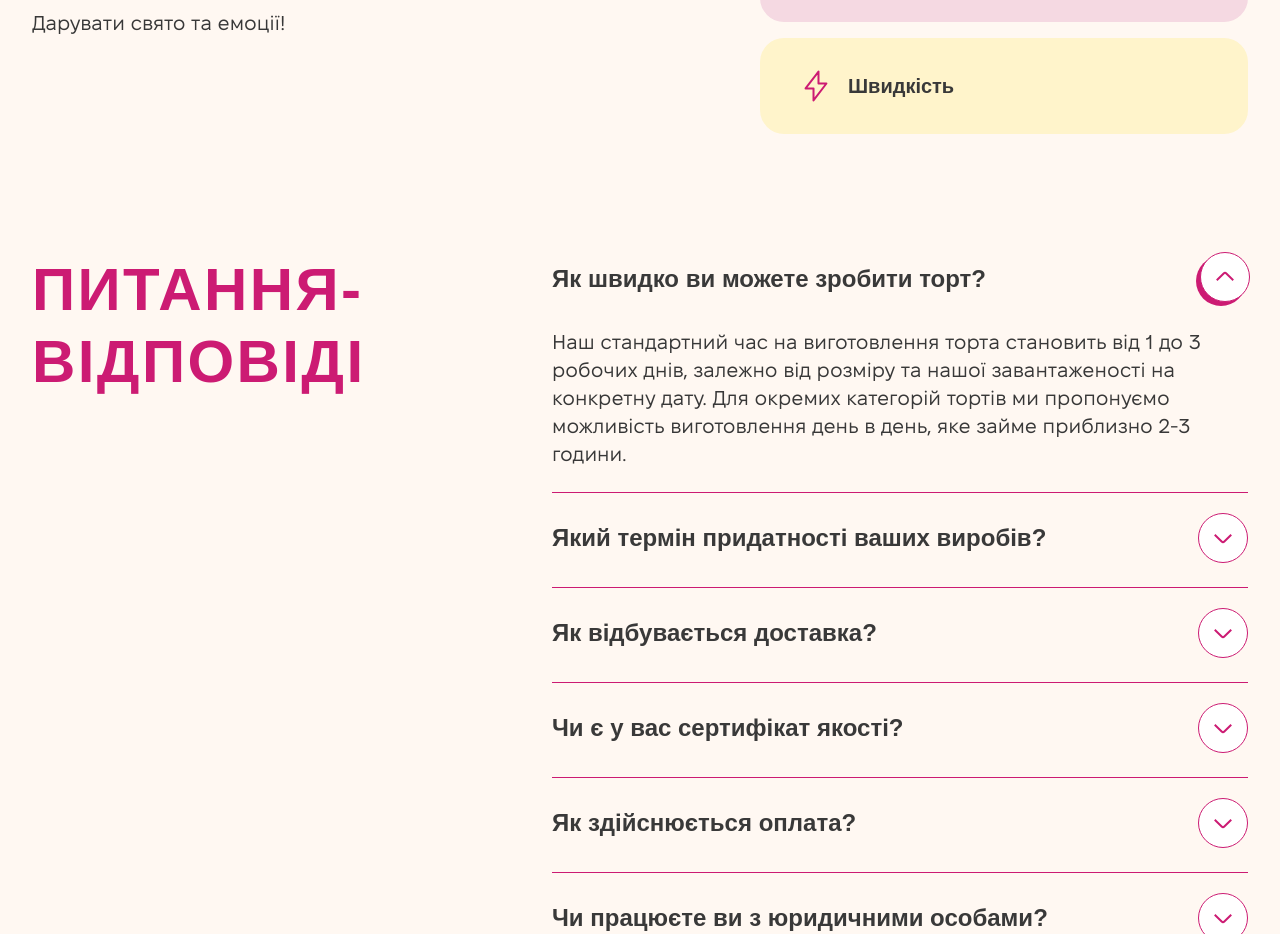
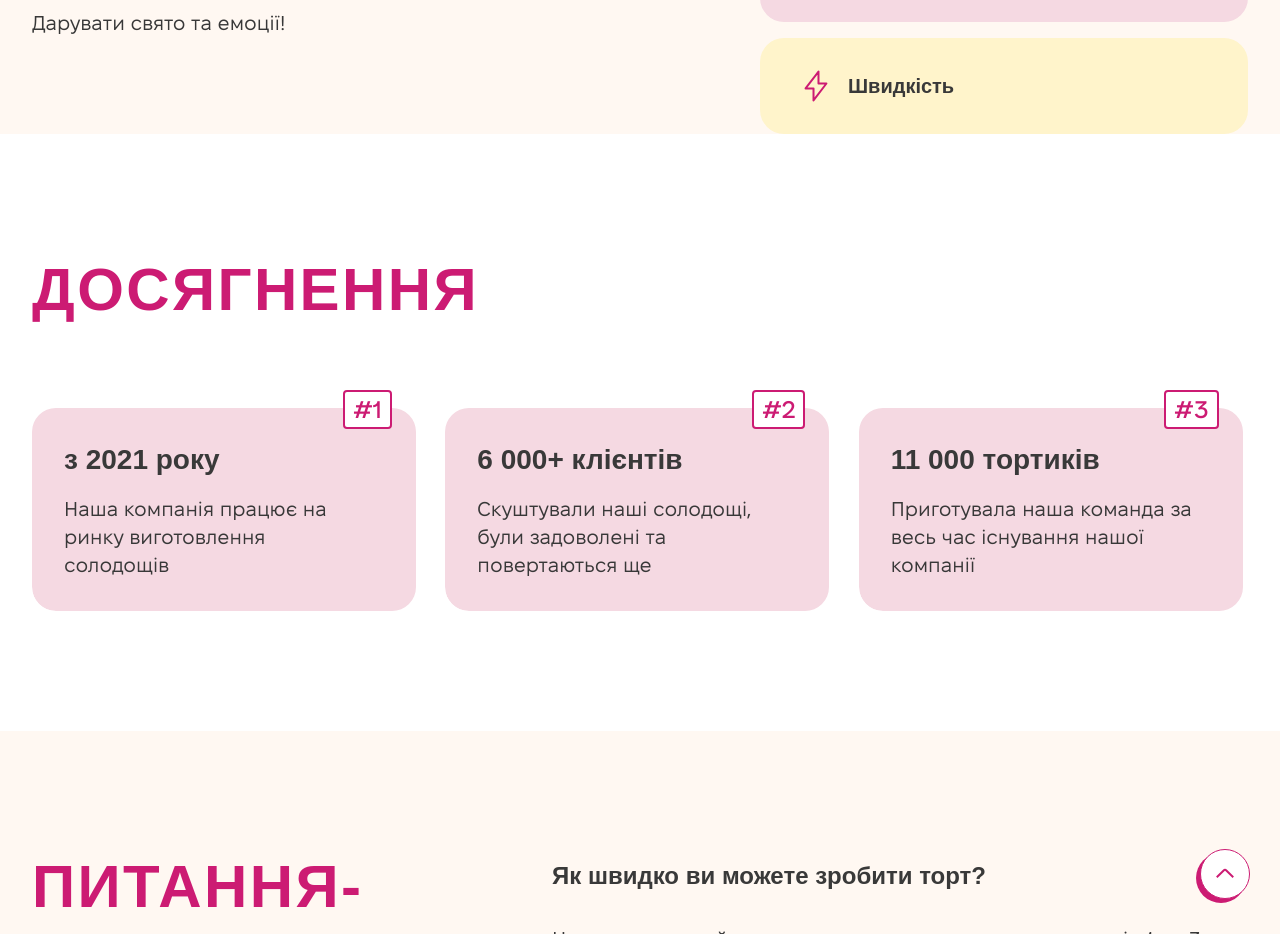
Before and after one commit to SoftRyzen-internship/de-tort, a Next.js app: page / in a window 1280 px wide. Shown: the part 2972-3906 px from the top of the page. Built offline with nearby package versions, Linux system fonts and the light colour scheme; a web font is replaced by a local one.

Commit message:
add achievements section, add global style, slider small fixes

```diff
--- a/src/app/globals.css
+++ b/src/app/globals.css
@@ -42,3 +42,7 @@
 .button-prev-toppings.swiper-button-disabled {
   @apply pointer-events-none opacity-0;
 }
+
+.swiper-slide.achievement-slide {
+  @apply smOnly:!w-full;
+}
--- a/src/app/page.tsx
+++ b/src/app/page.tsx
@@ -4,6 +4,7 @@ import { About } from "@/sections/About";
 import { Sweets } from "@/sections/Sweets";
 import { CakesAssortment } from "@/sections/CakesAssortment";
 import { QA } from "@/sections/QA";
+import { Achievements } from "@/sections/Achievements";
 
 export default async function Home() {
   return (
@@ -12,6 +13,7 @@ export default async function Home() {
       <CakesAssortment />
       <Sweets />
       <About />
+      <Achievements />
       <QA />
       <Contacts />
     </>
--- a/src/components/base/Slider/Slider.tsx
+++ b/src/components/base/Slider/Slider.tsx
@@ -45,7 +45,7 @@ export const Slider: React.FC<SliderProps> = ({
         {slides?.map((slide, idx) => (
           <SwiperSlide
             key={idx}
-            tag="div"
+            tag="li"
             className={cn(
               `overflow-hidden rounded-3xl relative `,
               customSlideClass,
--- a/src/components/base/Slider/SliderConfig.ts
+++ b/src/components/base/Slider/SliderConfig.ts
@@ -24,6 +24,7 @@ export const getSliderConfigs = (section: TSections) => {
           slidesPerView: 3,
           watchOverFlow: true,
           centeredSlidesBounds: true,
+          grabCursor: false,
         },
       };
     }
--- a/src/components/ui/AchievementCard/AchievementCard.tsx
+++ b/src/components/ui/AchievementCard/AchievementCard.tsx
@@ -6,7 +6,7 @@ export const AchievementCard: React.FC<AchievementCardProps> = ({
   description,
 }) => {
   return (
-    <li className="bg-color-bg-accent p-2 rounded-3xl py-8 px-4 relative md:w-[336px] md:px-6 xl:px-8 xl:w-[384px]">
+    <div className="bg-color-bg-accent p-2 rounded-3xl py-8 px-4 relative md:w-[336px] md:px-6 xl:px-8 xl:w-[384px]">
       <p className="font-fixel absolute top-[-18px] right-6 border-color-accent-primary border-2 text-color-accent-primary bg-color-bg-white px-2 py-0.5 rounded font-medium text-[24px] leading-[1.33]">
         <span>#</span>
         {id}
@@ -17,6 +17,6 @@ export const AchievementCard: React.FC<AchievementCardProps> = ({
       <p className="font-fixel text-[20px] font-normal leading-normal text-color-text-secondary xl:w-[310px]">
         {description}
       </p>
-    </li>
+    </div>
   );
 };
--- /dev/null
+++ b/src/sections/Achievements/Achievements.tsx
@@ -0,0 +1,37 @@
+import React from "react";
+
+import { SectionTitle } from "@/components/ui/SectionTitle";
+
+import { Slider } from "@/components/base/Slider";
+import { SliderNav } from "@/components/base/SliderNav";
+import { AchievementCard } from "@/components/ui/AchievementCard";
+
+import data from "@/data/achievement.json";
+
+export const Achievements = () => {
+  const { titleSection, cards } = data;
+
+  const slides = cards.map(({ id, title, description }) => (
+    <AchievementCard description={description} title={title} id={id} key={id} />
+  ));
+
+  return (
+    <section className="section pb-[60px] md:pb-[80px] xl:pb-[120px]">
+      <div className="container ">
+        <div className="md:flex pb-6 md:pb-10 xl:pb-[60px]">
+          <SectionTitle text={titleSection} />
+          <SliderNav
+            className="smOnly:hidden mdOnly:flex mdOnly:ml-auto xl:hidden"
+            section="achievements"
+          />
+        </div>
+        <Slider
+          customSlideClass="achievement-slide pt-[18px] xl:pt-[22px]"
+          slides={slides}
+          section="achievements"
+        />
+        <SliderNav className="flex md:hidden" section="achievements" />
+      </div>
+    </section>
+  );
+};
--- /dev/null
+++ b/src/sections/Achievements/index.js
@@ -0,0 +1 @@
+export * from "./Achievements";
```
